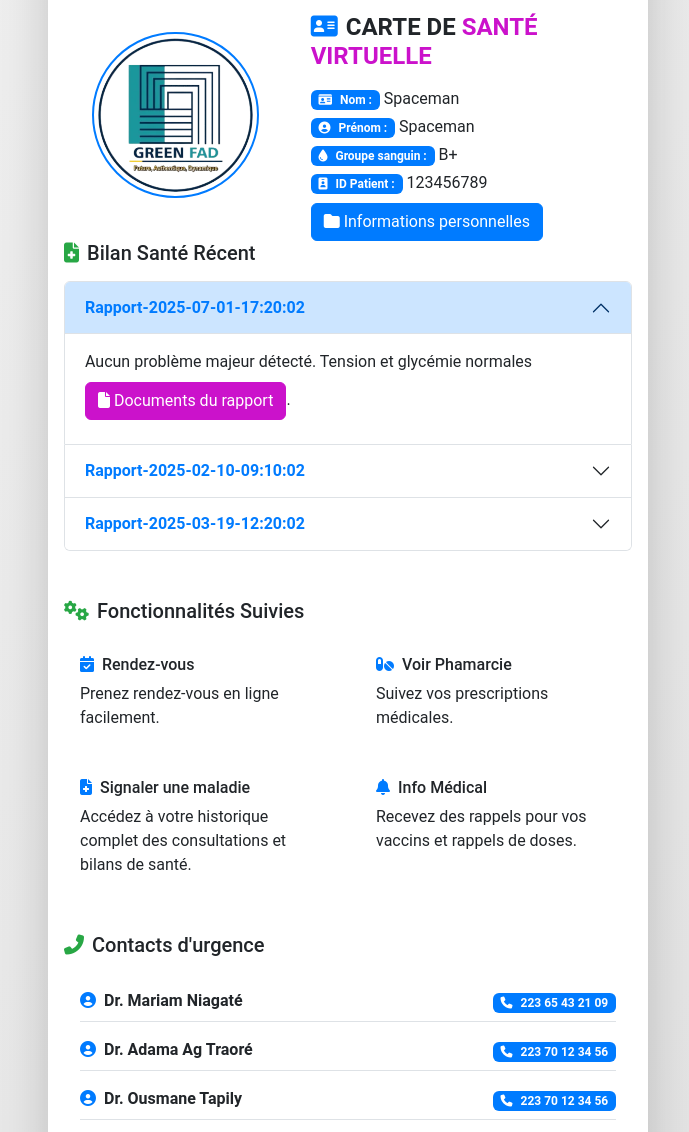
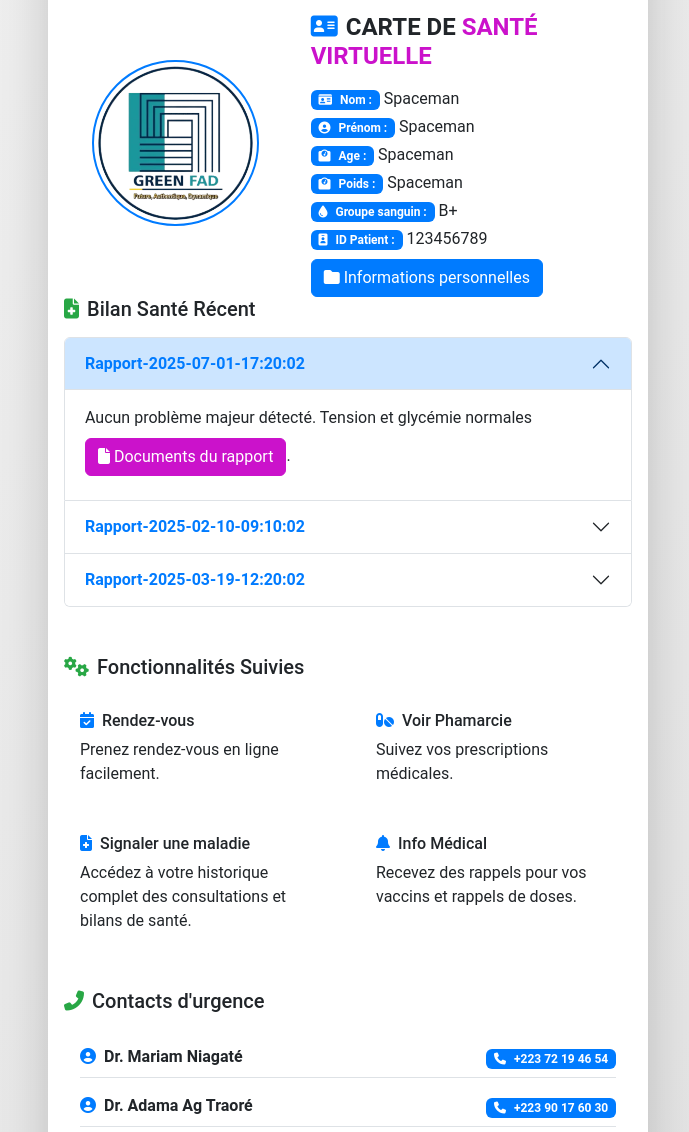
Before and after one commit to PapeCodeur223/Fad-medical, a website: page home.html in a window 1280 px wide. Shown: the part 154-1286 px from the top of the page, without its empty margins (292-981 px from the left). Drawn offline with Linux system fonts and the light colour scheme.

Commit message:
Modification et ajout des fonctionnalités personnelles

```diff
--- a/home.html
+++ b/home.html
@@ -37,11 +37,15 @@
 
                             <p class="mb-1"><span class="badge text-bg-primary text-white"><i class="fas fa-user-circle me-2"></i>Prénom :</span> Spaceman </p>
 
+                            <p class="mb-1"><span class="badge text-bg-primary text-white"><i class="fas fa-weight-scale me-2"></i>Age :</span> Spaceman </p>
+
+                            <p class="mb-1"><span class="badge text-bg-primary text-white"><i class="fas fa-weight me-2"></i>Poids :</span> Spaceman </p>
+
                             <p class="mb-1"><span class="badge text-bg-primary text-white"><i class="fas fa-tint me-2"></i>Groupe sanguin :</span> B+</p>
 
                             <p class="mb-0"><span class="badge text-bg-primary text-white"><i class="fas fa-id-badge me-2"></i>ID Patient :</span> 123456789</p>
 
-                            <a href="#" class="btn btn-primary text-white mt-2"><i class="fas fa-folder"></i> Informations personnelles</a>
+                            <a href="https://www.fakepersongenerator.com/" target="_blank" class="btn btn-primary text-white mt-2"><i class="fas fa-folder"></i> Informations personnelles</a>
                         </div>
                     </div>
                 </div>
@@ -143,15 +147,15 @@
                             <ul class="list-unstyled mb-0 ">
                                 <li class="mb-2 border-bottom py-2 d-flex justify-content-between align-items-end">
                                     <strong><i class="fas fa-user-circle text-primary me-2"></i>Dr. Mariam Niagaté</strong>&nbsp;
-                                    <p class="mb-0 badge text-bg-primary text-white"><i class="fas fa-phone  me-2"></i>223 65 43 21 09</p>
+                                    <p class="mb-0 badge text-bg-primary text-white"><i class="fas fa-phone  me-2"></i>+223 72 19 46 54</p>
                                 </li>
                                 <li class="mb-2 border-bottom py-2 d-flex justify-content-between align-items-end">
                                     <strong><i class="fas fa-user-circle text-primary me-2"></i>Dr. Adama Ag Traoré</strong>&nbsp;
-                                    <p class="mb-0 badge text-bg-primary text-white"><i class="fas fa-phone me-2"></i>223 70 12 34 56</p>
+                                    <p class="mb-0 badge text-bg-primary text-white"><i class="fas fa-phone me-2"></i>+223 90 17 60 30</p>
                                 </li>
                                 <li class="mb-2 border-bottom py-2 d-flex justify-content-between align-items-end">
                                     <strong><i class="fas fa-user-circle text-primary me-2"></i>Dr. Ousmane Tapily</strong>&nbsp;
-                                    <p class="mb-0 badge text-bg-primary text-white"><i class="fas fa-phone me-2"></i>223 70 12 34 56</p>
+                                    <p class="mb-0 badge text-bg-primary text-white"><i class="fas fa-phone me-2"></i>+223 71 47 53 35</p>
                                 </li>
                             </ul>
                         </div>
```
